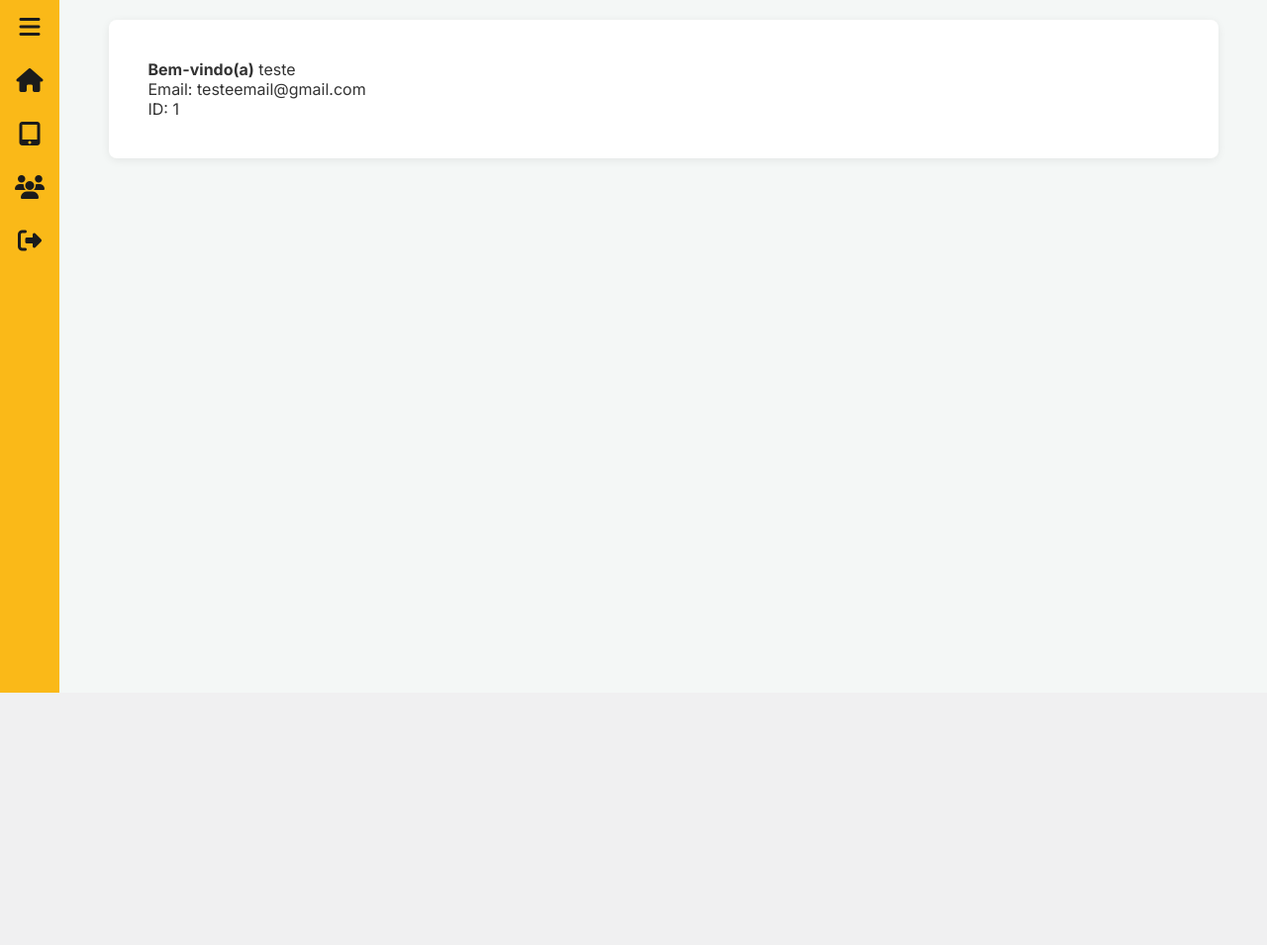
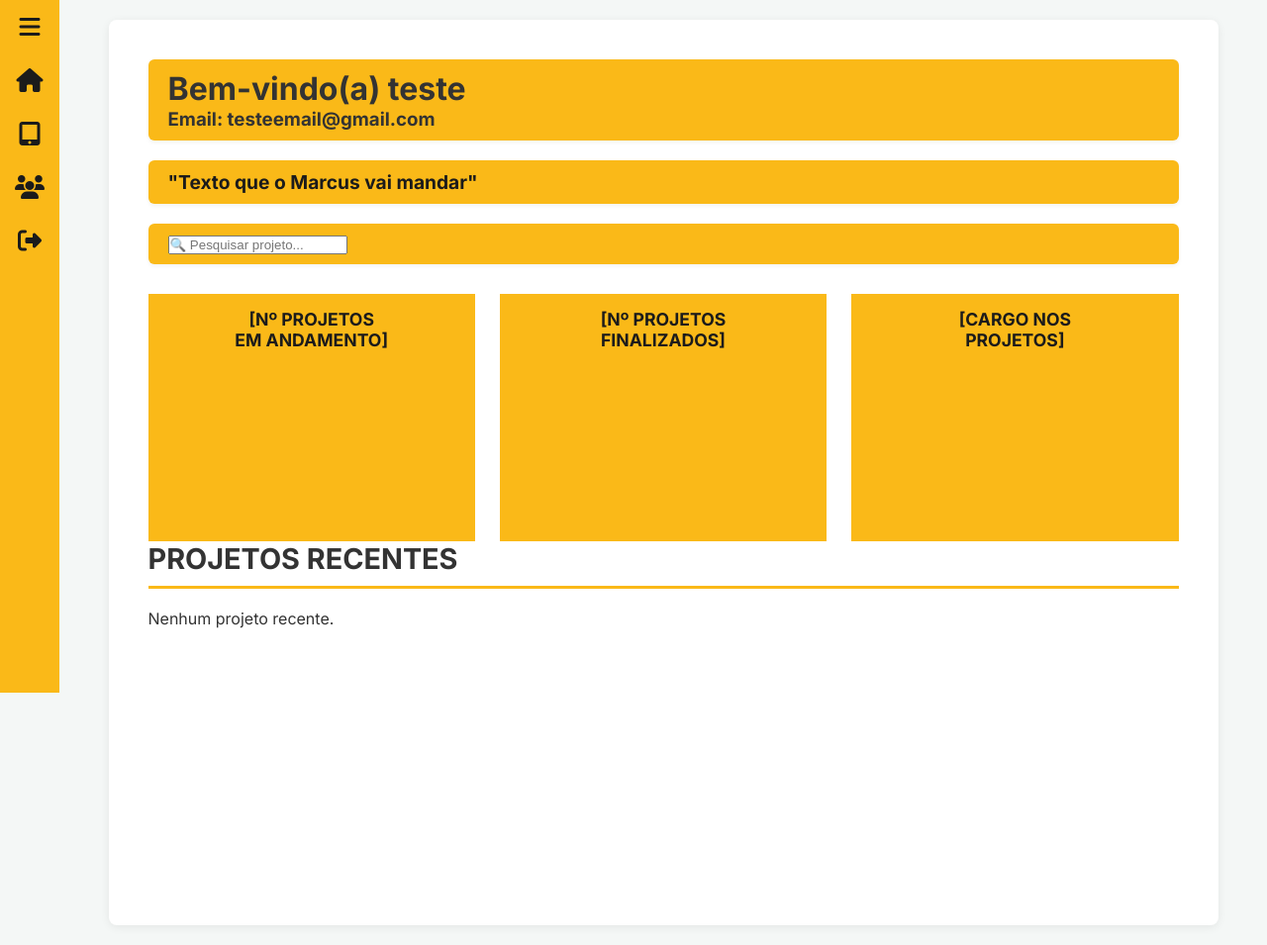
Before and after one commit to H3lois4/EJEM-TEC-Disrupt, a Django app: page /homepage/ in a window 1280 px wide. Shown: the part 100-1055 px from the top of the page at 99% size. Before the commit the page ends 800 px from the top, so only its background shows below. Run offline with Django 5.2, Linux system fonts and the light colour scheme; a user stored in the database is signed in.

Commit message:
front homepage
Ainda falta alguns ajustes finos para ficar igual ao protótipo

```diff
--- a/DISRUPT_EJEM/contas/templates/contas/homepage.html
+++ b/DISRUPT_EJEM/contas/templates/contas/homepage.html
@@ -1,11 +1,62 @@
-{% extends 'base.html' %}
+{% extends "base.html" %}
+{% load static %}
 
 {% block title %}Homepage | Disrupt-CT{% endblock %}
 
 {% block content %}
-    <div class="boas-vindas">
-        <p><strong>Bem-vindo(a)</strong> {{ user.first_name }}</p>
-        <p>Email: {{ user.email }}</p>
-        <p>ID: {{ user.id }}</p>
+
+    <header>
+        <div class="titulo-secao">
+            <h1><strong>Bem-vindo(a)</strong> {{ user.first_name }}</h1>
+            <h3>Email: {{ user.email }}</h3>
+        </div>
+    </header>
+
+    <section class="secao-projetos">
+        <div class="titulo-secao">
+            <h2>"Texto que o Marcus vai mandar"</h2>
+        </div>
+        <div class="titulo-secao">
+            <input type="text" class="search-bar" placeholder="🔍 Pesquisar projeto...">
+        </div>
+    </section>
+
+    <section class="secao-projetos">
+        <div class="cards-grid">
+            <div class="card-header">
+                <h3>[Nº PROJETOS<br>EM ANDAMENTO]</h3>
+            </div>
+            <div class="card-header">
+                <h3>[Nº PROJETOS<br>FINALIZADOS]</h3>
+            </div>
+            <div class="card-header">
+                <h3>[CARGO NOS<br>PROJETOS]</h3>
+            </div>
+        </div>
+
+    <section class="secao-projetos">
+        <div class="header-interno">
+            <h1>PROJETOS RECENTES</h1>
+        </div>
+            <div class="cards-grid">
+
+                {% for projeto in projetos_andamento %}
+                    <a href="{% url 'projetos:detalhe_projeto' projeto.id %}" class="card-link">
+                        <div class="card card-clicavel">
+                            <div class="card-header">
+                                <h3>{{ projeto.nome }}</h3>
+                            </div>
+                            <div class="card-body">
+                                <p class="card-descricao">{{ projeto.descricao|truncatechars:80 }}</p>
+                                <p class="card-info">[Andamento: {{ projeto.progresso }}%]</p>
+                            </div>
+                        </div>
+                    </a>
+                {% empty %}
+                    <p>Nenhum projeto recente.</p>
+                {% endfor %}
+            </div>
+    </section>
     </div>
+
 {% endblock %}
```
